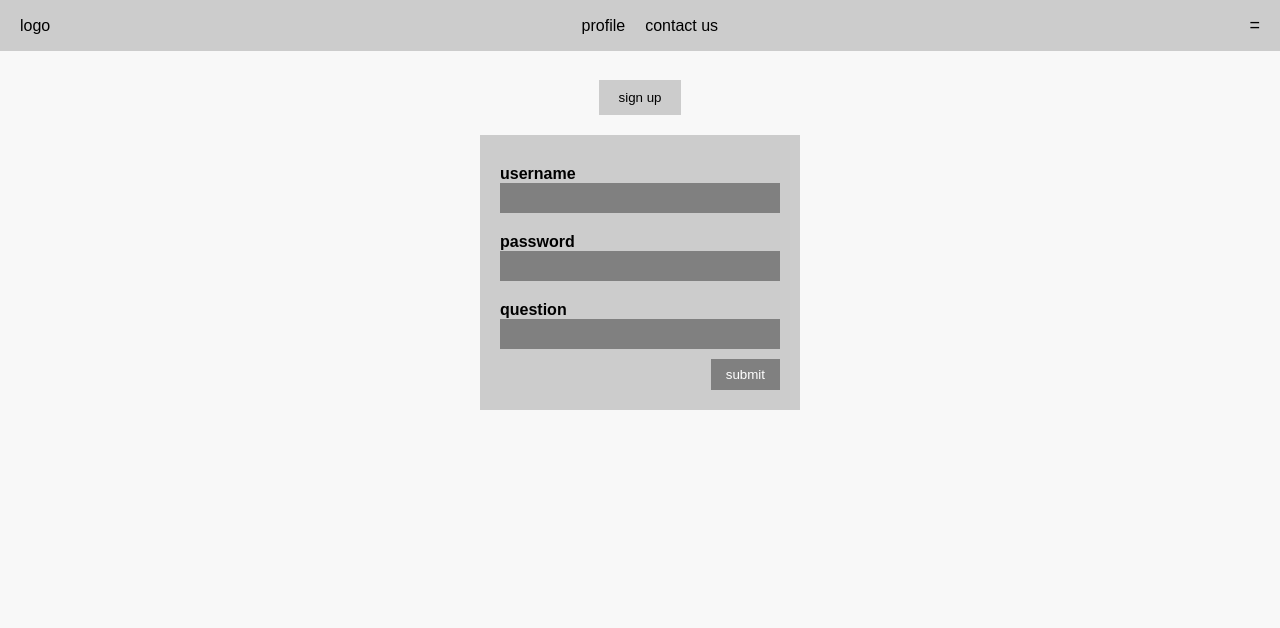
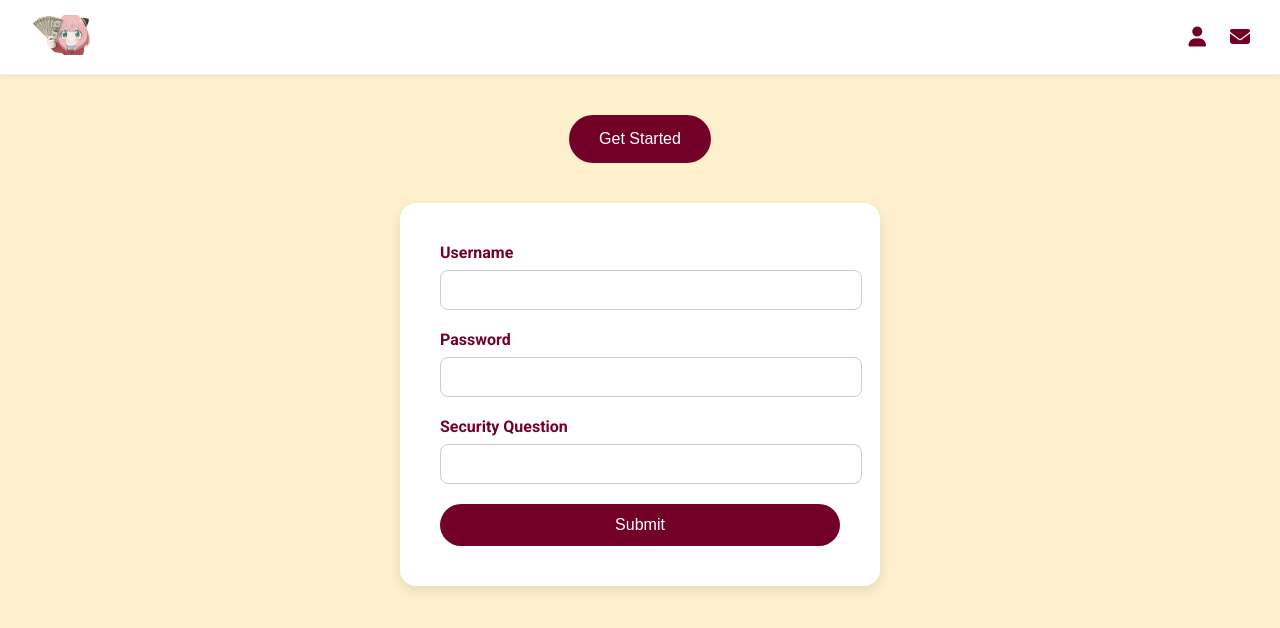
Before and after one commit to Saleeha04/BrokeNoMore, a website: page Frontend/src/pages/login.html in a window 1280 px wide. Drawn offline with Linux system fonts and the light colour scheme; files that its build step writes are made by us from their sources.

Commit message:
landing page and login css updated

```diff
--- a/Frontend/src/pages/login.html
+++ b/Frontend/src/pages/login.html
@@ -1,41 +1,49 @@
 <!DOCTYPE html>
 <html lang="en">
 <head>
-    <meta charset="UTF-8">
-    <meta name="viewport" content="width=device-width, initial-scale=1.0">
-    <title>Sign Up Form</title>
-    <link rel="stylesheet" href="login.css">
+  <meta charset="UTF-8" />
+  <meta name="viewport" content="width=device-width, initial-scale=1.0"/>
+  <title>Login Page</title>
+
+  <!-- Font and Icons -->
+  <link rel="stylesheet" href="https://fonts.googleapis.com/css2?family=Roboto:wght@400;700&display=swap"/>
+  <link rel="stylesheet" href="https://cdnjs.cloudflare.com/ajax/libs/font-awesome/6.5.0/css/all.min.css" />
+
+  <!-- CSS -->
+  <link rel="stylesheet" href="../styles/login.css" />
 </head>
 <body>
 
   <!-- Navbar -->
   <div class="navbar">
-        <div class="logo">logo</div>
+    <div class="logo">
+      <img src="../assets/image.png" alt="Logo" />
+    </div>
     <div class="nav-links">
-            <a href="#">profile</a>
-            <a href="#">contact us</a>
+      <a href="#"><i class="fas fa-user"></i></a>
+      <a href="#"><i class="fas fa-envelope"></i></a>
     </div>
     <div class="menu">=</div>
   </div>
 
   <!-- Sign Up Button -->
   <div class="signup-container">
-        <button class="signup-btn">sign up</button>
+    <button class="signup-btn" onclick="window.location.href='login.html'">Get Started</button>
   </div>
 
   <!-- Form Box -->
   <div class="form-container">
     <form class="signup-form">
-            <label for="username">username</label>
+      <label for="username">Username</label>
       <input type="text" id="username" name="username">
 
-            <label for="password">password</label>
+      <label for="password">Password</label>
       <input type="password" id="password" name="password">
 
-            <label for="question">question</label>
+      <label for="question">Security Question</label>
       <input type="text" id="question" name="question">
 
-            <button type="submit" class="submit-btn">submit</button>
+      <button type="submit" class="submit-btn">Submit</button>
     </form>
   </div>
 
--- a/Frontend/src/styles/login.css
+++ b/Frontend/src/styles/login.css
@@ -1,13 +1,8 @@
-* {
+body {
+  font-family: 'Roboto', sans-serif;
   margin: 0;
-    padding: 0;
-    box-sizing: border-box;
-    font-family: Arial, sans-serif;
-}
-
-body {
-    background-color: #f8f8f8;
-    text-align: center;
+  background-color: #fef0cd;
+  color: #333;
 }
 
 /* Navbar */
@@ -15,72 +10,104 @@ body {
   display: flex;
   justify-content: space-between;
   align-items: center;
-    background-color: #ccc;
-    padding: 15px 20px;
-    position: fixed;
-    width: 100%;
-    top: 0;
-    left: 0;
+  padding: 15px 30px;
+  background-color: #fff;
+  border-bottom: 1px solid #eee;
+  box-shadow: 0 2px 5px rgba(0,0,0,0.05);
 }
 
-.nav-links {
-    display: flex;
-    gap: 20px;
+.logo img {
+  height: 40px;
 }
 
 .nav-links a {
-    text-decoration: none;
-    color: black;
+  margin-left: 20px;
+  font-size: 20px;
+  color: #730027;
+  cursor: pointer;
 }
 
 .menu {
-    font-size: 18px;
+  font-size: 28px;
+  cursor: pointer;
+  display: none;
 }
 
 /* Sign Up Button */
 .signup-container {
-    margin-top: 80px;
+  text-align: center;
+  margin-top: 40px;
 }
 
 .signup-btn {
-    background-color: #ccc;
-    padding: 10px 20px;
+  background-color: #730027;
+  color: #fff;
+  padding: 15px 30px;
+  font-size: 16px;
   border: none;
+  border-radius: 9999px;
   cursor: pointer;
+  transition: background-color 0.3s ease;
 }
 
-/* Form Box */
+.signup-btn:hover {
+  background-color: #a20e40;
+}
+
+/* Form Styles */
 .form-container {
-    background-color: #ccc;
-    width: 320px;
-    padding: 20px;
-    margin: 20px auto;
-    text-align: left;
+  display: flex;
+  justify-content: center;
+  margin-top: 40px;
 }
 
 .signup-form {
-    display: flex;
-    flex-direction: column;
+  background-color: #ffffff;
+  padding: 40px;
+  border-radius: 16px;
+  box-shadow: 0 4px 12px rgba(0,0,0,0.1);
+  width: 100%;
+  max-width: 400px;
 }
 
 .signup-form label {
-    font-weight: bold;
-    margin-top: 10px;
+  display: block;
+  margin-bottom: 8px;
+  font-weight: 700;
+  color: #730027;
 }
 
 .signup-form input {
-    background-color: gray;
-    border: none;
-    height: 30px;
-    margin-bottom: 10px;
-    padding: 5px;
+  width: 100%;
+  padding: 10px;
+  margin-bottom: 20px;
+  border-radius: 8px;
+  border: 1px solid #ccc;
+  font-size: 16px;
 }
 
 .submit-btn {
-    background-color: gray;
-    padding: 8px 15px;
+  background-color: #730027;
+  color: #fff;
+  padding: 12px;
+  width: 100%;
+  font-size: 16px;
   border: none;
-    color: white;
-    align-self: flex-end;
+  border-radius: 9999px;
   cursor: pointer;
+  transition: background-color 0.3s ease;
 }
+
+.submit-btn:hover {
+  background-color: #a20e40;
+}
+
+@media (max-width: 768px) {
+  .menu {
+    display: block;
+  }
+
+  .nav-links {
+    display: none;
+  }
+}
```
Also changed, not shown: Frontend/src/pages/home.html (+1 -1 lines), Frontend/src/pages/profile.html (+1 -1 lines). Lines whose indentation alone changed are shown as unchanged.
